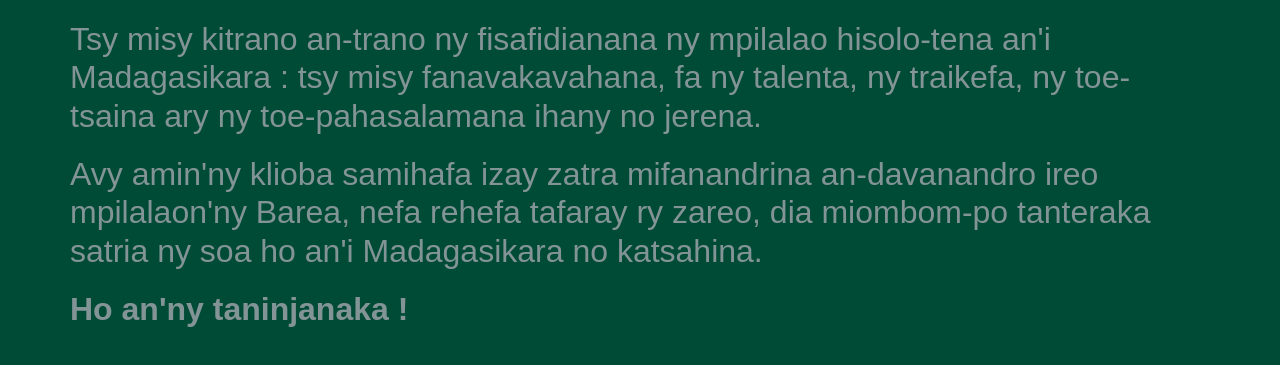
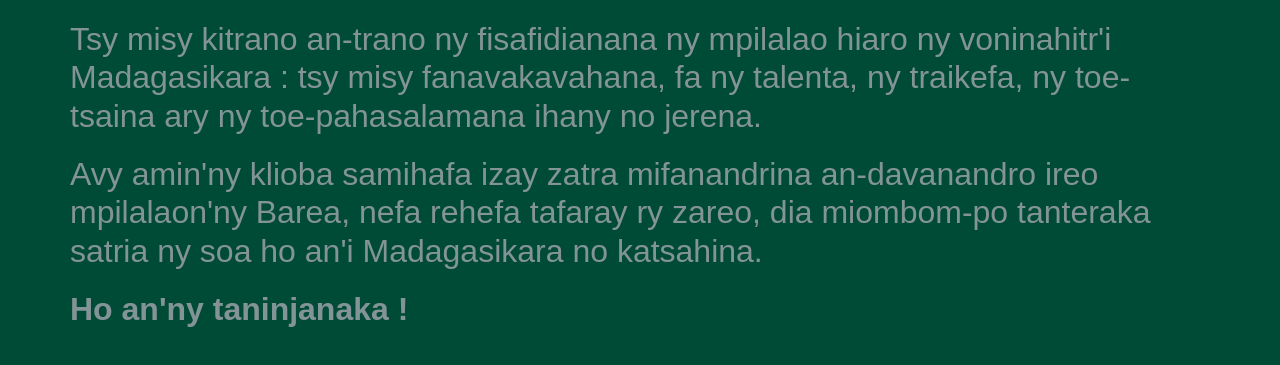
Before and after one commit to barijaona/AlefaBarea, a plain HTML site: page index.html in a window 1280 px wide. Shown: the part 511-876 px from the top of the page. Drawn offline with Linux system fonts and the light colour scheme.

Commit message:
Small improvement

```diff
--- a/index.html
+++ b/index.html
@@ -190,7 +190,7 @@
 
 <p>Mampiray ny Malagasy rehetra ny Barea.</p>
 
-<p>Tsy misy kitrano an-trano ny fisafidianana ny mpilalao hisolo-tena an'i Madagasikara : tsy misy fanavakavahana, fa ny talenta, ny traikefa, ny toe-tsaina ary ny toe-pahasalamana ihany no jerena.</p>
+<p>Tsy misy kitrano an-trano ny fisafidianana ny mpilalao hiaro ny voninahitr'i Madagasikara : tsy misy fanavakavahana, fa ny talenta, ny traikefa, ny toe-tsaina ary ny toe-pahasalamana ihany no jerena.</p>
 
 <p>Avy amin'ny klioba samihafa izay zatra mifanandrina an-davanandro ireo mpilalaon'ny Barea, nefa rehefa tafaray ry zareo, dia miombom-po tanteraka satria ny soa ho an'i Madagasikara no katsahina.</p>
 
```
